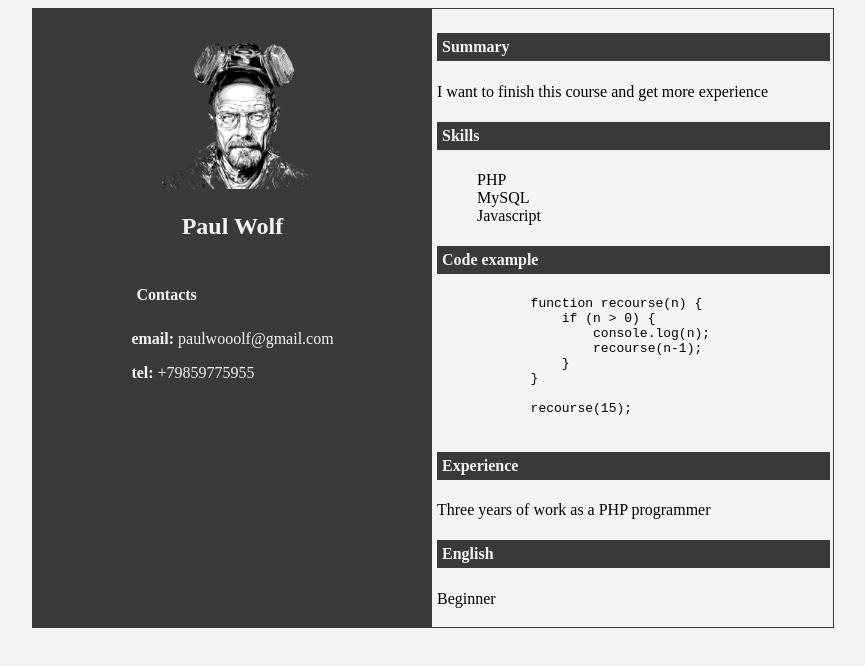
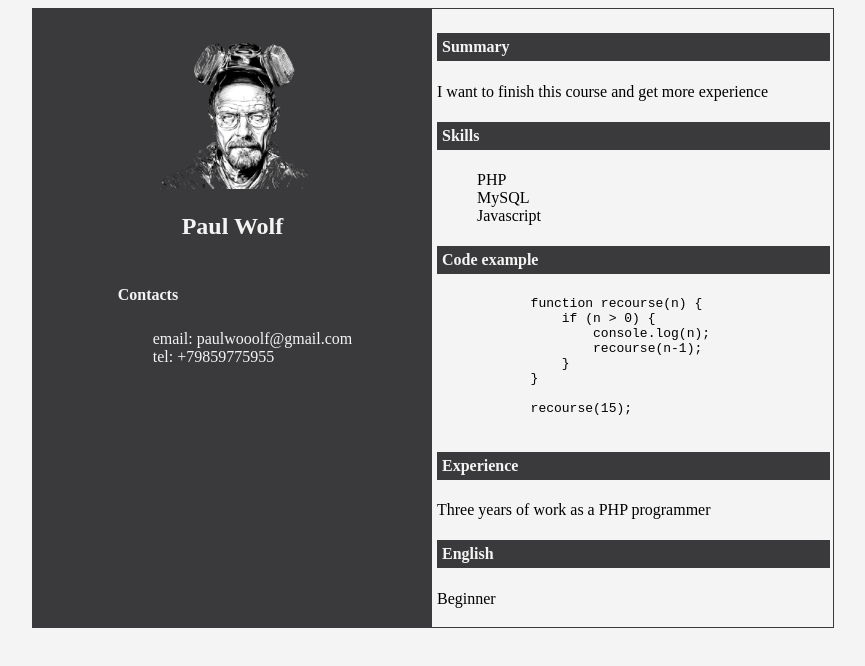
Before and after one commit to paulwooolf/rsschool-cv, a plain HTML site: page index.html in a window 1280 px wide. Shown: the whole page, without its empty margins (207-1072 px from the left). Drawn offline with Linux system fonts and the light colour scheme.

Commit message:
refactor: use semantic tags

```diff
--- a/index.html
+++ b/index.html
@@ -10,18 +10,20 @@
 <body>
 
 <div class="info-board">
-    <div class="info-contacts">
+    <section class="info-contacts">
         <div class="avatar">
             <img alt="avatar" src="avatar.png">
         </div>
         <h2>Paul Wolf</h2>
         <div class="contacts">
             <h4>Contacts</h4>
-            <p><strong>email:</strong> paulwooolf@gmail.com</p>
-            <p><strong>tel:</strong> +79859775955</p>
+            <ul>
+                <li>email: paulwooolf@gmail.com</li>
+                <li>tel: +79859775955</li>
+            </ul>
         </div>
-    </div>
-    <div class="info-summary">
+    </section>
+    <section class="info-summary">
         <h4>Summary</h4>
         <p>I want to finish this course and get more experience</p>
 
@@ -50,7 +52,7 @@
 
         <h4>English</h4>
         <p>Beginner</p>
-    </div>
+    </section>
 </div>
 </body>
 </html>
```
